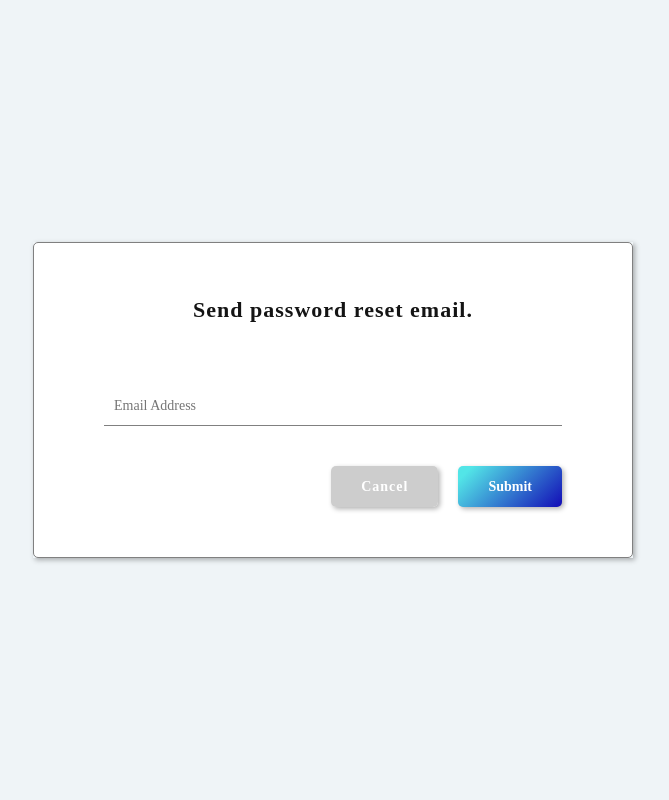
After one commit to RyotaIshito825/CarPriceProSimple, a Spring Boot app: page /login/password_reset in a window 1280 px wide. The commit adds this page. Shown: the whole page, without its empty margins (307-976 px from the left). Run offline with Spring Boot 4, Linux system fonts and the light colour scheme; some of the project's set-up classes (security, data sources, template engines, error pages and the like) are left out, and stand-ins take their place; some libraries are stand-ins or nearby versions.

Commit message:
ログイン処理

```diff
--- a/src/main/java/com/techacademy/controller/TopController.java
+++ b/src/main/java/com/techacademy/controller/TopController.java
@@ -14,22 +14,23 @@ public class TopController {
 
     // ログイン画面表示
     @GetMapping(value = "/login")
-    public String login(@AuthenticationPrincipal OidcUser oidcUser) {
-
-        System.out.println(oidcUser);
+    public String login() {
 
         return "login/login";
     }
-
     // ログイン後のトップページ表示
     @GetMapping(value = "/")
     public String top() {
         return "redirect:/cars/list";
     }
-
     // アカウント新規登録画面
-    @GetMapping(value = "/login/createAccount")
+    @GetMapping(value = "/login/create_account")
     public String create() {
         return "login/create_account";
     }
+    // パスワードリセット画面表示
+    @GetMapping(value = "/login/password_reset")
+    public String add() {
+        return "login/send_email";
+    }
 }
--- a/src/main/java/com/techacademy/service/EmployeeService.java
+++ b/src/main/java/com/techacademy/service/EmployeeService.java
@@ -33,6 +33,11 @@ public class EmployeeService {
     // 従業員1件表示
     public Employee findById(Integer id) {
         Optional<Employee> option = employeeRepository.findById(id);
+        Employee employee = option.orElse(null);
+        return employee;
+    }
+    public Employee findByEmail(String email) {
+        Optional<Employee> option = employeeRepository.findByEmail(email);
         Employee employee = option.orElse(null);
         return employee;
     }
--- a/src/main/resources/data.sql
+++ b/src/main/resources/data.sql
@@ -7,3 +7,6 @@ INSERT INTO car_price_pro.cars(maker,car_model,grade,classification,first_jc,reg
 
 INSERT INTO car_price_pro.employees(email, name, password, affiliated_store, department, role, delete_flg, created_at, updated_at, oauth_id)
     VALUES ("loveaomori.27@icloud.com", "石戸涼太", "$2a$10$u23WoTYZtPZIkzouGm6fDOQG/S2nRT98UXQ9R4mH3mRrBt/q0s/Xu","東バイパス店","本社Web", "ADMIN", 0, CURRENT_TIMESTAMP, CURRENT_TIMESTAMP, "12345");
+
+    INSERT INTO car_price_pro.employees(email, name, password, affiliated_store, department, role, delete_flg, created_at, updated_at, oauth_id)
+    VALUES ("ishito825@outlook.jp", "山田太郎", "$2a$10$u23WoTYZtPZIkzouGm6fDOQG/S2nRT98UXQ9R4mH3mRrBt/q0s/Xu","西バイパス店","本社Web", "ADMIN", 0, CURRENT_TIMESTAMP, CURRENT_TIMESTAMP, "12345");
--- /dev/null
+++ b/src/main/resources/static/css/send_email.css
@@ -0,0 +1,64 @@
+.send_emails {
+  position: absolute;
+  top: 50%;
+  left: 50%;
+  transform: translate(-50%, -50%);
+  width: 600px;
+  box-shadow: 2px 2px 5px rgba(0, 0, 0, 0.3);
+}
+
+.send_emails_inner {
+  border: 1px solid gray;
+  border-radius: 5px;
+  background-color: white;
+  padding: 50px 70px;
+}
+
+.send_emails-title {
+  font-size: 22px;
+  font-weight: bold;
+  text-align: center;
+  margin-bottom: 20px;
+}
+
+.send_emails_forms {
+  margin-top: 60px;
+}
+
+.send_emails-input {
+  width: 100%;
+  border: none;
+  border-bottom: 1px solid gray;
+  padding: 5px 10px;
+  height: 40px;
+}
+
+.send_emails-btns {
+  display: flex;
+  align-items: center;
+  justify-content: end;
+  margin-top: 40px;
+}
+
+.send_emails-btn-cancel {
+  color: white;
+  border-radius: 5px;
+  background-color: rgb(205, 205, 205);
+  box-shadow: 2px 2px 5px rgba(0, 0, 0, 0.3);
+  padding: 13px 30px;
+  font-weight: bold;
+}
+
+.send_emails-btn-submits {
+  margin-left: 20px;
+}
+
+.send_emails-btn-submit {
+  border: none;
+  border-radius: 5px;
+  box-shadow: 2px 2px 5px rgba(0, 0, 0, 0.3);
+  background-image: linear-gradient(135deg, #52E5E7 10%, #130CB7 100%);
+  color: white;
+  padding: 10px 30px;
+  font-weight: bold;
+}/*# sourceMappingURL=send_email.css.map */
--- a/src/main/resources/templates/common/header.html
+++ b/src/main/resources/templates/common/header.html
@@ -19,6 +19,9 @@
     <link rel="stylesheet" th:href="@{/css/car_edit.css}">
     <link rel="stylesheet" th:href="@{/css/login.css}">
     <link rel="stylesheet" th:href="@{/css/create_account.css}">
+    <link rel="stylesheet" th:href="@{/css/user_registration.css}">
+    <link rel="stylesheet" th:href="@{/css/send_email.css}">
+    <link rel="stylesheet" th:href="@{/css/send_email-already.css}">
 
 
     <script src="https://kit.fontawesome.com/f6550dd9ff.js" crossorigin="anonymous"></script>
--- a/src/main/resources/templates/common/side_bar.html
+++ b/src/main/resources/templates/common/side_bar.html
@@ -35,7 +35,7 @@
                 </a>
             </li>
             <li>
-                <a th:href="@{/employees/{id}(id=${employee.id})}" style="" class="menu-list">
+                <a th:href="@{/employees/{id}(id=${userDetailEmployee.id})}" style="" class="menu-list">
                     <i class="fa-solid fa-user side-icon fa-lg"></i>
                     <div>プロフィール情報</div>
                 </a>
@@ -49,11 +49,11 @@
         </ul>
     </nav>
 
-    <div class="side_store-names" th:object="${employee}">
+    <div class="side_store-names" th:object="${userDetailEmployee}">
         <div class="side_store-name" th:text="*{affiliatedStore}"></div>
     </div>
 
-    <div class="side_employee-profiles" th:object="${employee}">
+    <div class="side_employee-profiles" th:object="${userDetailEmployee}">
         <div class="side_employee-profiles-inner">
             <div class="side_employee-profile-images">
                 <img src="./img/icons/profile-human.png" alt="">
--- a/src/main/resources/templates/login/login.html
+++ b/src/main/resources/templates/login/login.html
@@ -7,7 +7,7 @@
     <div class="logins">
         <div class="logins_inner">
             <div class="login_create-account-btns">
-                <a th:href="@{/login/createAccount}" class="login_create-account-btn">Create Account</a>
+                <a th:href="@{/login/create_account}" class="login_create-account-btn">Create Account</a>
             </div>
 
             <div class="login_sides">
@@ -32,7 +32,7 @@
                     <div class="login_page-have-accounts">
                         <div class="login_page-have-account">Don't have an account?</div>
                         <div class="login_page-create-account">
-                            <a href="" class="login_page-create-account-link">Create an account</a>
+                            <a th:href="@{/login/create_account}" class="login_page-create-account-link">Create an account</a>
                         </div>
                     </div>
 
@@ -73,7 +73,7 @@
                     <div class="login_page-forgot-passwords">
                         <div class="login_page-forgot-password-text">Forgot your password?</div>
                         <div class="login_page-forgot-password-links">
-                            <a href="" class="login_page-forgot-password-link">Password reset</a>
+                            <a th:href="@{/login/password_reset}" class="login_page-forgot-password-link">Password reset</a>
                         </div>
                     </div>
                 </div>
--- /dev/null
+++ b/src/main/resources/templates/login/send_email.html
@@ -0,0 +1,25 @@
+<!DOCTYPE html>
+<html lang="ja" xmlns="http://www.w3.org/1999/xhtml" xmlns:th="http://www.thymeleaf.org">
+<head th:replace="common/header :: head_fragment(title = 'ユーザー新規登録完了')">
+
+<body style="position: relative;">
+
+    <div class="send_emails">
+        <div class="send_emails_inner">
+            <div class="send_emails-title">Send password reset email.</div>
+            <form action="" method="" class="send_emails_forms">
+                <input type="email" class="send_emails-input" placeholder="Email Address">
+                <div class="send_emails-btns">
+                    <div class="send_emails-btn-cancels">
+                        <a th:href="@{/login}" class="send_emails-btn-cancel">Cancel</a>
+                    </div>
+                    <div class="send_emails-btn-submits">
+                        <button type="submit" class="send_emails-btn-submit">Submit</button>
+                    </div>
+                </div>
+            </form>
+        </div>
+    </div>
+
+</body>
+</html>
```
Also changed, not shown: src/main/java/com/techacademy/controller/CarsController.java (+19 -10 lines), src/main/java/com/techacademy/controller/EmployeeController.java (+16 -18 lines), src/main/resources/static/css/send_email-already.css (added, +41 -0 lines), src/main/resources/static/css/user_registration.css (added, +41 -0 lines), src/main/resources/templates/login/send_email-already.html (added, +21 -0 lines), src/main/resources/templates/login/user_registration.html (added, +21 -0 lines).
